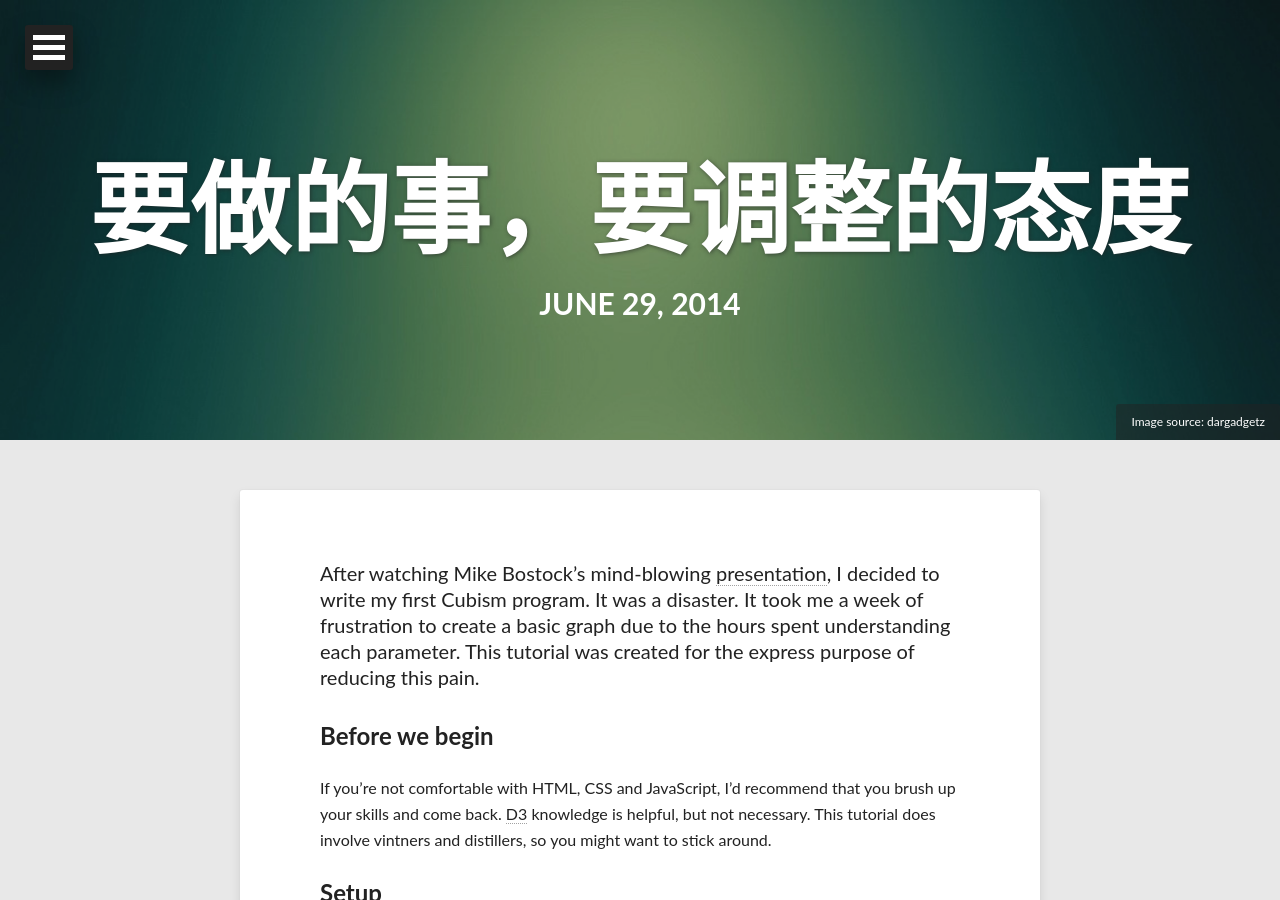
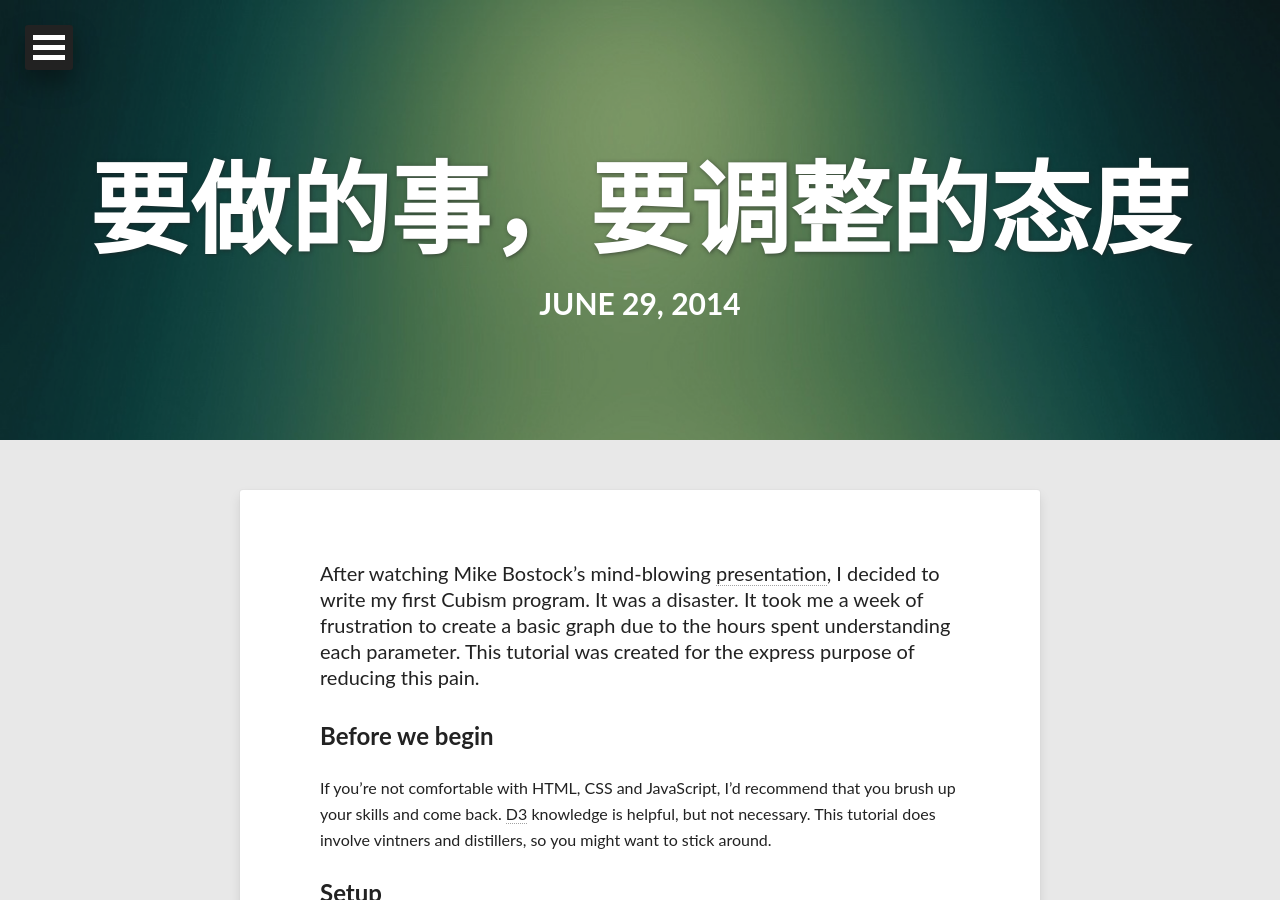
Before and after one commit to orzyx/blog, a Jekyll site: the page built from _posts/2014-06-29-todo-list.md, in a window 1280 px wide and 900 px high. Built offline with Jekyll 4.4.1, drawn with Linux system fonts in a browser that asks for light colours; nearby versions of some CDN libraries; comment, search, counter and statistics services are not loaded.

Commit message:
todo list

```diff
--- a/_posts/2014-06-29-todo-list.md
+++ b/_posts/2014-06-29-todo-list.md
@@ -4,8 +4,6 @@ title: "要做的事，要调整的态度"
 tags: [计划,心态]
 image:
   feature: abstract-10.jpg
-  credit: dargadgetz
-  creditlink: http://www.dargadgetz.com/ios-7-abstract-wallpaper-pack-for-iphone-5-and-ipod-touch-retina/
 comments: true
 share: true
 ---
```
